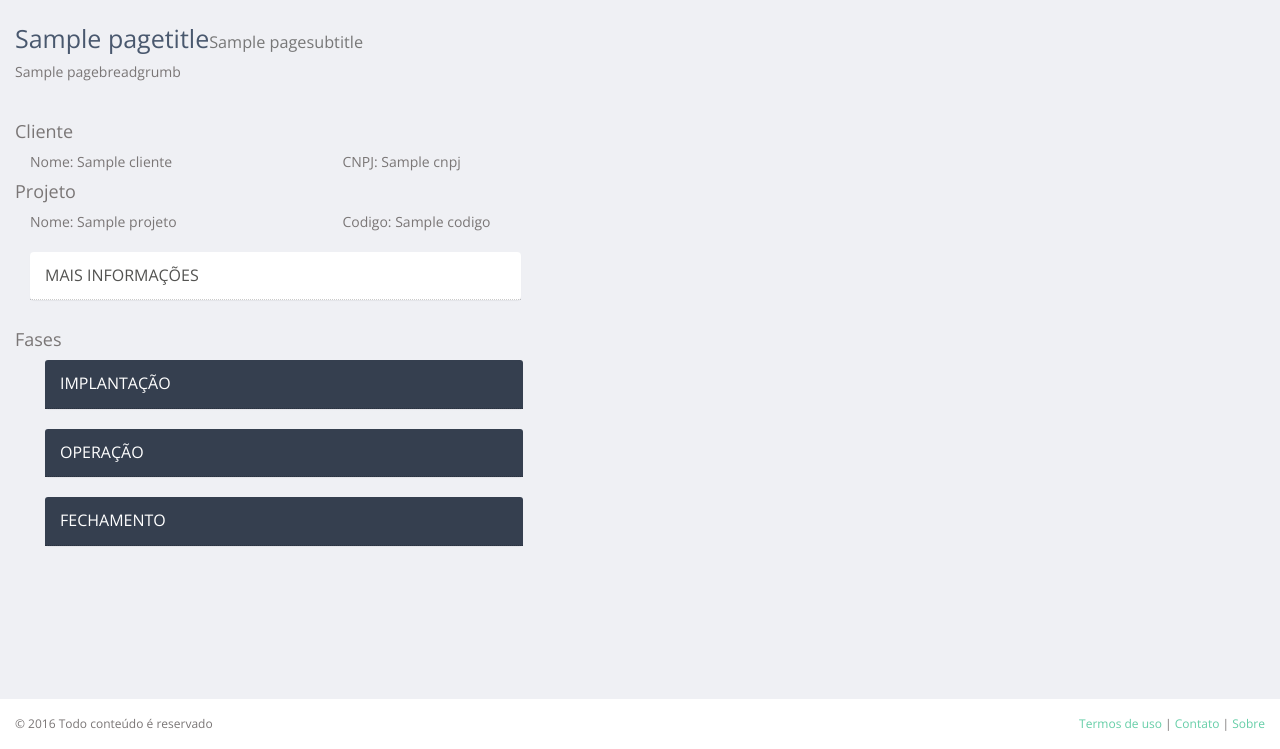
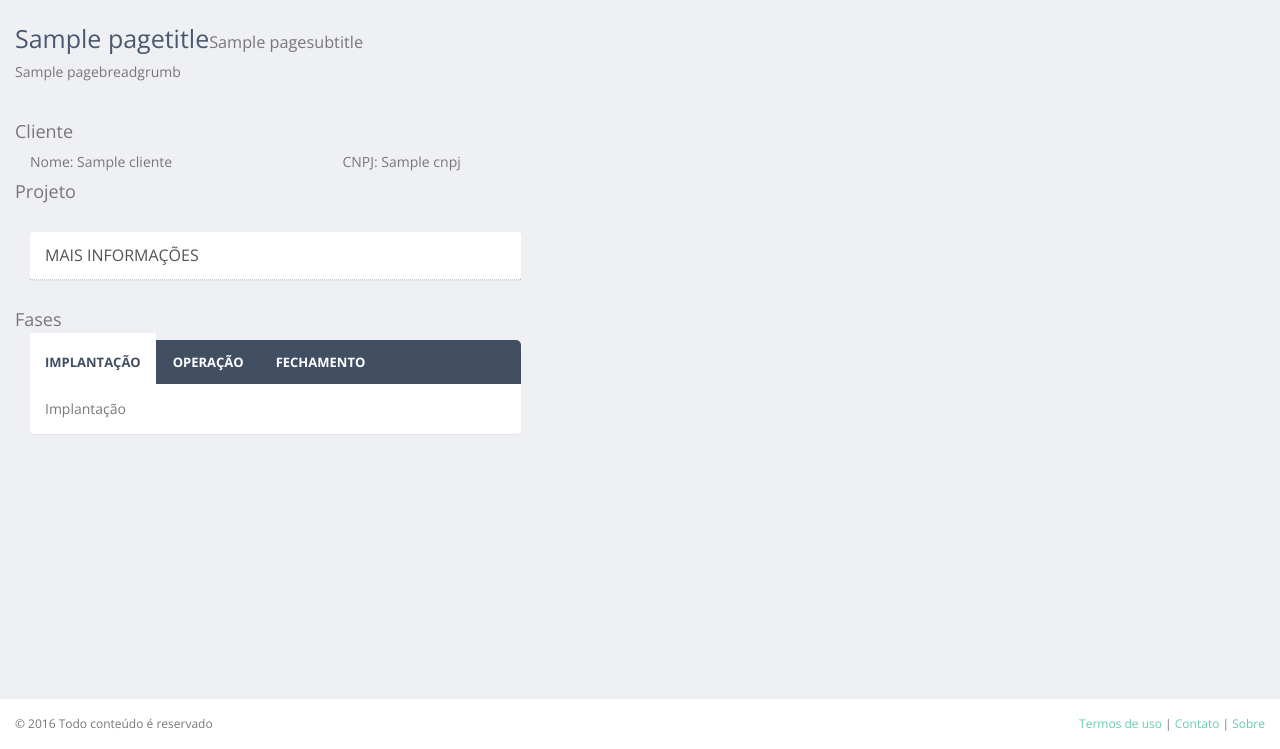
Before and after one commit to jasmimdsantos/tvgeo, a Django app: template templates/impacto/perfil_projeto.html in a window 1280 px wide. Shown: the part 51-800 px from the top of the page. Run offline with Django 3.2, Linux system fonts and the light colour scheme; the template is opened without the code that fills it: most values are stand-ins (such as "Sample title", 1, 10 or a date in 2020); some libraries are stand-ins or nearby versions.

Commit message:
Alterações

```diff
--- a/templates/impacto/perfil_projeto.html
+++ b/templates/impacto/perfil_projeto.html
@@ -14,12 +14,7 @@
       </div>
       <div class="col-lg-12">
           <h4>Projeto</h4>
-          <div class="col-lg-3">
-              Nome: {{ projeto.nome }}
-          </div>
-          <div class="col-lg-3">
-              Codigo: {{ projeto.codigo }}
-          </div>
+
       </div>
     </div>
      <div class="row">
@@ -37,6 +32,12 @@
                 <div id="collapseDetail" class="panel-collapse collapse">
                     <div class="panel-body">
                         <div class="col-lg-12">
+                              Nome: {{ projeto.nome }}
+                        </div>
+                        <div class="col-lg-12">
+                              Codigo: {{ projeto.codigo }}
+                        </div>
+                        <div class="col-lg-12">
                               Descrição: {{ projeto.descricao }}
                         </div>
                         <div class="col-lg-12">
@@ -48,6 +49,7 @@
                         <div class="col-lg-12">
                               Data Término: {{ projeto.data_termino }}
                         </div>
+
                     </div>
                 </div>
               </div>
@@ -58,67 +60,37 @@
     <div class="row">
       <div class="col-lg-12">
           <h4>Fases</h4>
-          <div class="col-lg-12">
-              <div class="col-lg-5">
-                  <div class="panel">
-                    <div class="panel-heading dark">
-                        <h4 class="panel-title">
-                            <a class="accordion-toggle" data-toggle="collapse" data-parent="#accordionFases" href="#collapseImplant">
-                                Implantação
-                            </a>
-                        </h4>
-                    </div>
-                    <div id="collapseImplant" class="panel-collapse collapse">
-                        <div class="panel-body">
-                            <div class="col-lg-12">
-                                Datatables
-                            </div>
+          <div class="col-lg-5">
+              <section class="panel">
+                <header class="panel-heading custom-tab dark-tab">
+                    <ul class="nav nav-tabs">
+                        <li class="active">
+                            <a href="#implantacao" data-toggle="tab">Implantação</a>
+                        </li>
+                        <li class="">
+                            <a href="#operacao" data-toggle="tab">Operação</a>
+                        </li>
+                        <li class="">
+                            <a href="#fechamento" data-toggle="tab">Fechamento</a>
+                        </li>
+                    </ul>
+                </header>
+                <div class="panel-body">
+                    <div class="tab-content">
+                        <div class="tab-pane active" id="implantacao">
+                            Implantação
                         </div>
-                    </div>
-                  </div>
-              </div>
-          </div>
-          <div class="col-lg-12">
-            <div class="col-lg-5">
-              <div class="panel">
-                <div class="panel-heading dark">
-                    <h4 class="panel-title">
-                        <a class="accordion-toggle" data-toggle="collapse" data-parent="#accordionFases" href="#collapseOperation">
+                        <div class="tab-pane" id="operacao">
                             Operação
-                        </a>
-                    </h4>
-                </div>
-                <div id="collapseOperation" class="panel-collapse collapse">
-                    <div class="panel-body">
-                        <div class="col-lg-12">
-                            Datatables
                         </div>
+                        <div class="tab-pane" id="fechamento">
+                            Fechamento
+                        </div>
+                        <div class="tab-pane" id="contact2">Contact</div>
                     </div>
                 </div>
-              </div>
-            </div>
+            </section>
           </div>
-          <div class="col-lg-12">
-              <div class="col-lg-5">
-                  <div class="panel">
-                    <div class="panel-heading dark">
-                        <h4 class="panel-title">
-                            <a class="accordion-toggle" data-toggle="collapse" data-parent="#accordionFases" href="#collapseEnd">
-                                Fechamento
-                            </a>
-                        </h4>
-                    </div>
-                    <div id="collapseEnd" class="panel-collapse collapse">
-                        <div class="panel-body">
-                            <div class="col-lg-12">
-                                Datatables
-                            </div>
-                        </div>
-                    </div>
-                  </div>
-              </div>
-          </div>
-
 
       </div>
     </div>
```
Also changed, not shown: impacto/views.py (+0 -51 lines), templates/impacto/lst_projetos.html (+13 -0 lines).
